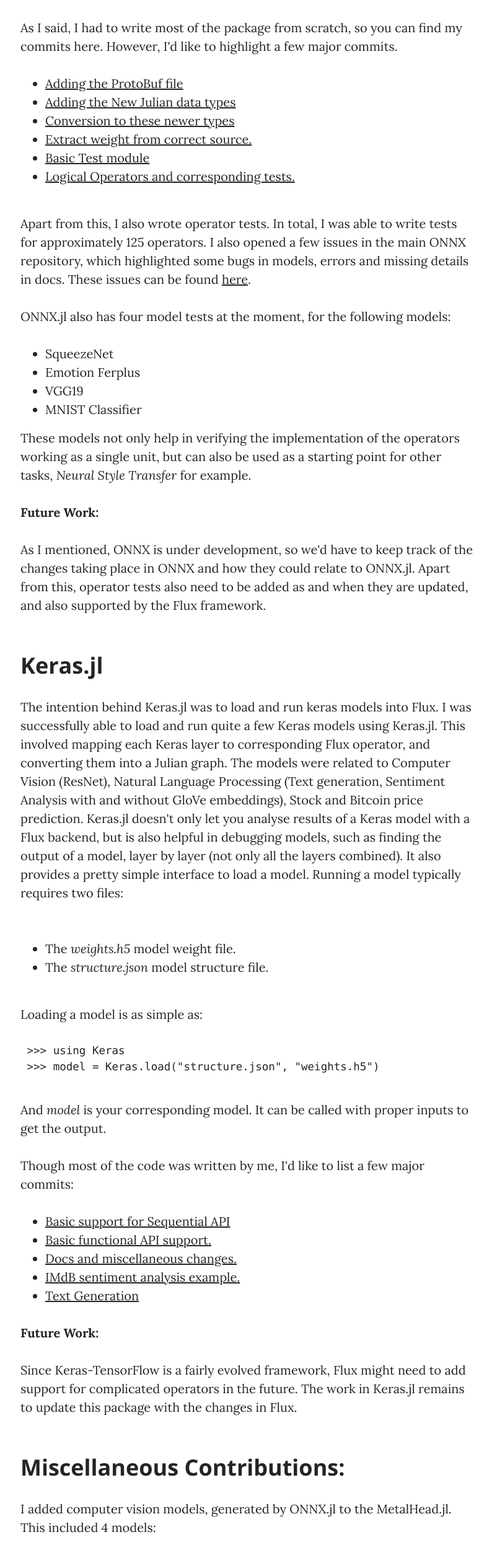
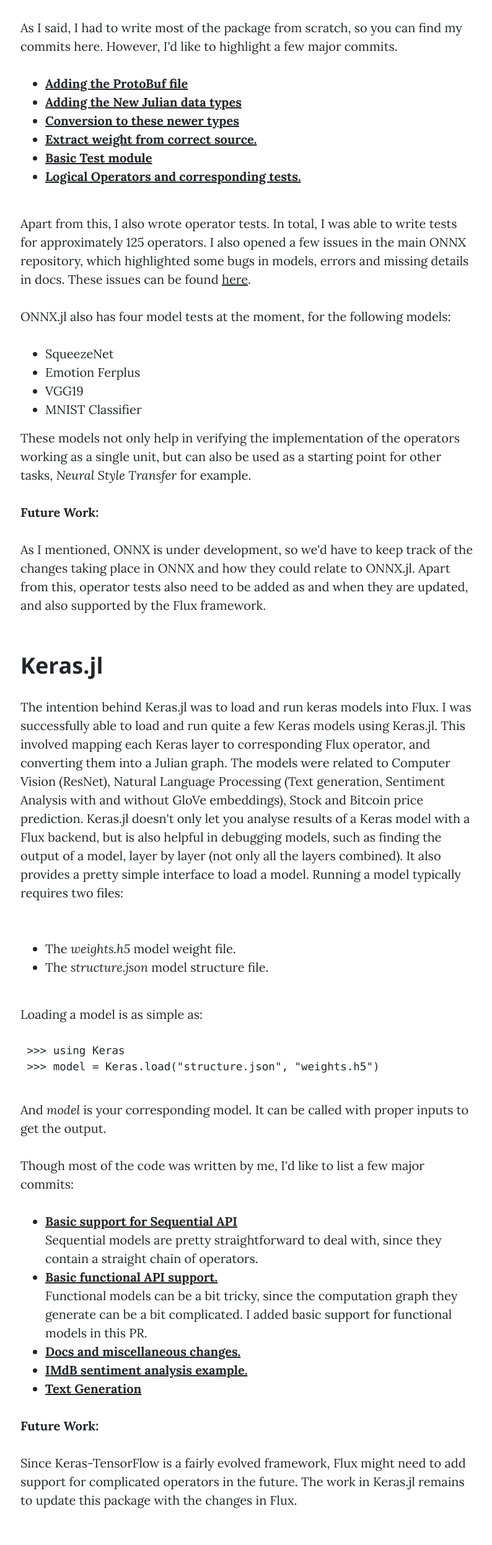
Before and after one commit to ayush1999/ayush1999.github.io, a website: page blog/blog6.html in a window 1280 px wide. Shown: the part 2151-4644 px from the top of the page at 62% size, without its empty margins (242-1036 px from the left). Drawn offline with nearby package versions, Linux system fonts and the light colour scheme.

Commit message:
revised blog

```diff
--- a/blog/blog6.html
+++ b/blog/blog6.html
@@ -118,9 +118,9 @@
                         <b>Links to commits:</b><br><br>
                         As I said, I had to write most of the package from scratch, so you can find my commits <a href="https://github.com/FluxML/ONNX.jl/commits/master">here</a>.
                         However, I'd like
-                        to highlight a few major commits. <br><br>
-                        <ul>
-                            <li><u a href="https://github.com/FluxML/ONNX.jl/commit/f5cb01d3d86e6483bfad56ee383b6e5da8ae0e3e">Adding the ProtoBuf file</a></li>
+                        to highlight a few major commits. <br><br><b>
+                        <ul><u>
+                            <li><a href="https://github.com/FluxML/ONNX.jl/commit/f5cb01d3d86e6483bfad56ee383b6e5da8ae0e3e">Adding the ProtoBuf file</a></li>
 
                             <li><a href="https://github.com/FluxML/ONNX.jl/commit/a235bba05aa0568e1a4992df80353373950b4edd">Adding the New Julian data types</a></li>
                             <li><a href="https://github.com/FluxML/ONNX.jl/commit/213005cb4efc9107dc09e47bc3395f18a4de0f2f">Conversion to these newer types</a></li>
@@ -129,7 +129,7 @@
                             <li><a href="https://github.com/FluxML/ONNX.jl/commit/e2652127dfff402c7485fdff60d2bfb7152362f1">Logical Operators and corresponding tests.</a></li>
                             </u>
                         </ul>
-
+                        </b>
                         <br>
                         Apart from this, I also wrote operator tests. In total, I was able to write tests for approximately 125 operators.
                         I also opened a few issues in the main ONNX repository, which highlighted some bugs in models, errors and missing details
@@ -180,14 +180,17 @@
 
                     <p>
                         Though most of the code was written by me, I'd like to list a few major commits:<br>
-                        <ul><u>
-                            <li><a href="https://github.com/ayush1999/Keras.jl/commit/5daa900ffd2e19098a837b485423b73f3615d7b0">Basic support for
-                            Sequential API</a></li>
-                            <li><a href="https://github.com/ayush1999/Keras.jl/commit/867775a806d3b442b1f922a9080ed2018ef5d781">Basic functional API support.</a></li>
-                            <li><a href="https://github.com/ayush1999/Keras.jl/commit/ed947c194b4c05097e590b6c2469178753720d5b">Docs and miscellaneous changes.</a></li>
-                            <li><a href="https://github.com/ayush1999/Keras.jl/commit/c682b35419fb2bb67c7bf638430282cfc36213eb">IMdB sentiment analysis example.</a></li>
-                            <li><a href="https://github.com/ayush1999/Keras.jl/commit/6586860a473ffb0eadae8ec4fbb98cfabc4e2728">Text Generation</a></li>
-                        </ul> </u>
+                        <ul>
+                            <li><b><u><a href="https://github.com/ayush1999/Keras.jl/commit/5daa900ffd2e19098a837b485423b73f3615d7b0">Basic support for
+                            Sequential API</a></u></b></li> Sequential models are pretty straightforward to deal with, since they contain a straight chain
+                            of operators. <br>
+                            <li><b><u><a href="https://github.com/ayush1999/Keras.jl/commit/867775a806d3b442b1f922a9080ed2018ef5d781">Basic functional API support.</a></u></b></li>
+                            Functional models can be a bit tricky, since the computation graph they generate can be a bit complicated. I added basic support
+                            for functional models in this PR.<br>
+                            <li><u><b><a href="https://github.com/ayush1999/Keras.jl/commit/ed947c194b4c05097e590b6c2469178753720d5b">Docs and miscellaneous changes.</a></u></b></li>
+                            <li><b><u><a href="https://github.com/ayush1999/Keras.jl/commit/c682b35419fb2bb67c7bf638430282cfc36213eb">IMdB sentiment analysis example.</a></u></b></li>
+                            <li><b><u><a href="https://github.com/ayush1999/Keras.jl/commit/6586860a473ffb0eadae8ec4fbb98cfabc4e2728">Text Generation</a></u></b></li>
+                        </ul>
                     </p>
                     <b>Future Work:</b><br><br>
                     Since Keras-TensorFlow is a fairly evolved framework, Flux might need to add support for complicated operators in
@@ -239,6 +242,17 @@
                         </ul>
                     </u>
                     </p>
+                    <h2 class="section-heading">How this project helps the community</h2>
+                    <p>
+                        Flux is an amazing framework. It combines the speed and elegance of Julia with its simple yet powerful structure,
+                        to make training models, implementing layers as simple as writing just a few lines of code. As Flux gains popularity
+                        as a major machine learning framework, we need to make sure people realize it's power. One way to do this is to import models
+                        made in other diverse frameworks, such as TensorFlow, PyTorch, CoreML into Flux. This is where
+                        my project comes in.<br><br>
+                        With <i>ONNX.jl</i> and <i>Keras.jl</i>, you can easily run and load diverse models into Flux. These can then be used
+                        in other packages
+                        providing a suite of computer vision functionalities, such as <i>Metalhead.jl</i>.
+                    </p>
                     <h2 class="section-heading">Conclusion:</h2>
                     <p>
                         These three months made me realize how vast, deep and interesting the field of Machine Learning is. I'm glad
@@ -249,7 +263,7 @@
                          I'd like to thank my mentors for this project,
                         <i>Phil Tomson</i> and
                         <i>Mike Innes</i> for their support and guidance. I'd also like to thank
-                        <i>Jacob Bradbury</i> for helping me whenever I faced any issues. The Julia community were truly a pleasure to work with. I hope
+                        <i>James Bradbury</i> for helping me whenever I faced any issues. The Julia community were truly a pleasure to work with. I hope
                         I continue learning from them in the future.
 
                     </p>
```
